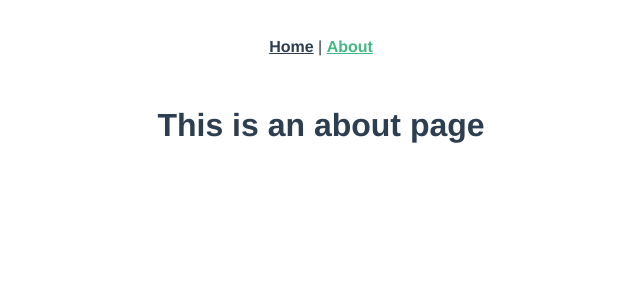
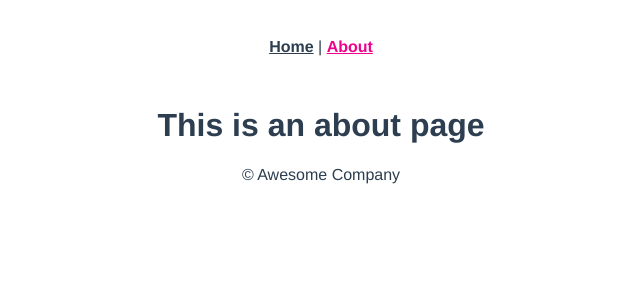
Before and after one commit to annacv/sns-garden, a Vue app: page /#/about in a window 1280 px wide. Shown: the top 300 px of the page, without its empty margins (319-959 px from the left). Built offline with nearby package versions, Linux system fonts and the light colour scheme.

Commit message:
Add dynamic layouts

```diff
--- a/src/App.vue
+++ b/src/App.vue
@@ -1,32 +1,24 @@
 <template>
-  <div id="app">
-    <div id="nav">
-      <router-link to="/">Home</router-link> |
-      <router-link to="/about">About</router-link>
-    </div>
-    <router-view/>
-  </div>
+  <component :is="layout" id="app" class="app">
+    <router-view :layout.sync="layout"/>
+  </component>
 </template>
 
-<style>
-#app {
-  font-family: Avenir, Helvetica, Arial, sans-serif;
-  -webkit-font-smoothing: antialiased;
-  -moz-osx-font-smoothing: grayscale;
-  text-align: center;
-  color: #2c3e50;
+<script>
+import '@/assets/scss/app.scss'
+import LayoutDefault from '@/layouts/LayoutDefault.vue'
+
+export default {
+  name: 'App',
+
+  data () {
+    return {
+      layout: 'layout-default'
+    }
+  },
+
+  components: {
+    'layout-default': LayoutDefault
+  }
 }
-
-#nav {
-  padding: 30px;
-}
-
-#nav a {
-  font-weight: bold;
-  color: #2c3e50;
-}
-
-#nav a.router-link-exact-active {
-  color: #42b983;
-}
-</style>
+</script>
--- a/src/components/HelloWorld.vue
+++ b/src/components/HelloWorld.vue
@@ -6,29 +6,7 @@
       check out the
       <a href="https://cli.vuejs.org" target="_blank" rel="noopener">vue-cli documentation</a>.
     </p>
-    <h3>Installed CLI Plugins</h3>
-    <ul>
-      <li><a href="https://github.com/vuejs/vue-cli/tree/dev/packages/%40vue/cli-plugin-babel" target="_blank" rel="noopener">babel</a></li>
-      <li><a href="https://github.com/vuejs/vue-cli/tree/dev/packages/%40vue/cli-plugin-router" target="_blank" rel="noopener">router</a></li>
-      <li><a href="https://github.com/vuejs/vue-cli/tree/dev/packages/%40vue/cli-plugin-vuex" target="_blank" rel="noopener">vuex</a></li>
-      <li><a href="https://github.com/vuejs/vue-cli/tree/dev/packages/%40vue/cli-plugin-eslint" target="_blank" rel="noopener">eslint</a></li>
-    </ul>
-    <h3>Essential Links</h3>
-    <ul>
-      <li><a href="https://vuejs.org" target="_blank" rel="noopener">Core Docs</a></li>
-      <li><a href="https://forum.vuejs.org" target="_blank" rel="noopener">Forum</a></li>
-      <li><a href="https://chat.vuejs.org" target="_blank" rel="noopener">Community Chat</a></li>
-      <li><a href="https://twitter.com/vuejs" target="_blank" rel="noopener">Twitter</a></li>
-      <li><a href="https://news.vuejs.org" target="_blank" rel="noopener">News</a></li>
-    </ul>
-    <h3>Ecosystem</h3>
-    <ul>
-      <li><a href="https://router.vuejs.org" target="_blank" rel="noopener">vue-router</a></li>
-      <li><a href="https://vuex.vuejs.org" target="_blank" rel="noopener">vuex</a></li>
-      <li><a href="https://github.com/vuejs/vue-devtools#vue-devtools" target="_blank" rel="noopener">vue-devtools</a></li>
-      <li><a href="https://vue-loader.vuejs.org" target="_blank" rel="noopener">vue-loader</a></li>
-      <li><a href="https://github.com/vuejs/awesome-vue" target="_blank" rel="noopener">awesome-vue</a></li>
-    </ul>
+    <button><router-link to="/about">GO!</router-link></button>
   </div>
 </template>
 
@@ -40,21 +18,3 @@ export default {
   }
 }
 </script>
-
-<!-- Add "scoped" attribute to limit CSS to this component only -->
-<style scoped>
-h3 {
-  margin: 40px 0 0;
-}
-ul {
-  list-style-type: none;
-  padding: 0;
-}
-li {
-  display: inline-block;
-  margin: 0 10px;
-}
-a {
-  color: #42b983;
-}
-</style>
--- /dev/null
+++ b/src/layouts/LayoutDefault.vue
@@ -0,0 +1,14 @@
+<template>
+  <div class="LayoutDefault">
+    <nav id="nav" class="LayoutDefault__nav">
+      <router-link to="/">Home</router-link> |
+      <router-link to="/about">About</router-link>
+    </nav>
+    <main class="LayoutDefault__main">
+      <slot/>
+    </main>
+    <footer class="LayoutDefault__footer">
+      &copy; Awesome Company
+    </footer>
+  </div>
+</template>
--- /dev/null
+++ b/src/layouts/LayoutHello.vue
@@ -0,0 +1,11 @@
+<template>
+  <div class="LayoutDefault">
+    <nav id="nav" class="LayoutDefault__nav">
+      <router-link to="/">Home</router-link> |
+      <router-link to="/about">About</router-link>
+    </nav>
+    <main class="LayoutDefault__main">
+      <slot/>
+    </main>
+  </div>
+</template>
--- a/src/views/About.vue
+++ b/src/views/About.vue
@@ -3,3 +3,13 @@
     <h1>This is an about page</h1>
   </div>
 </template>
+
+<script>
+import LayoutDefault from '@/layouts/LayoutDefault.vue'
+
+export default {
+  created () {
+    this.$emit('update:layout', LayoutDefault)
+  }
+}
+</script>
--- a/src/views/Home.vue
+++ b/src/views/Home.vue
@@ -1,18 +1,24 @@
 <template>
   <div class="home">
-    <img alt="Vue logo" src="../assets/logo.png">
-    <HelloWorld msg="Welcome to Your Vue.js App"/>
+    <img alt="SonoSuite logo" src="../assets/logo.png" class="app__brand">
+    <HelloWorld :msg="$t('hello')"/>
+    <h2>{{ $t('hello') }}</h2>
   </div>
 </template>
 
 <script>
-// @ is an alias to /src
 import HelloWorld from '@/components/HelloWorld.vue'
+import LayoutHello from '@/layouts/LayoutHello.vue'
 
 export default {
   name: 'Home',
+
   components: {
     HelloWorld
+  },
+
+  created () {
+    this.$emit('update:layout', LayoutHello)
   }
 }
 </script>
```
Also changed, not shown: src/assets/logo.png.
